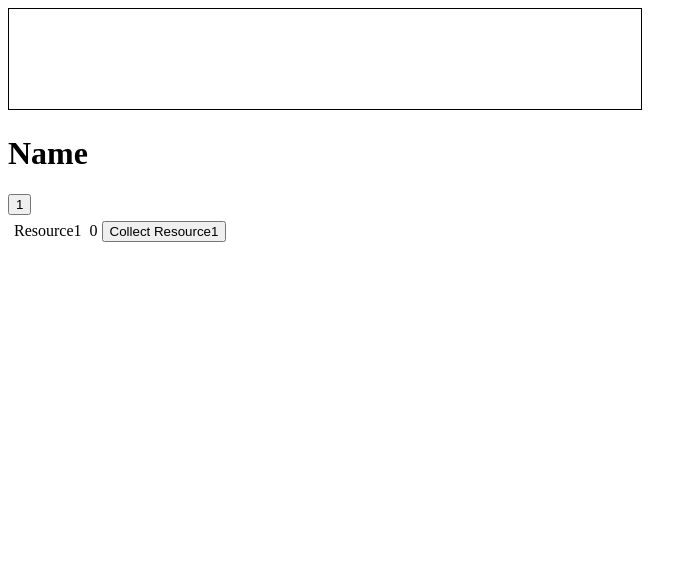
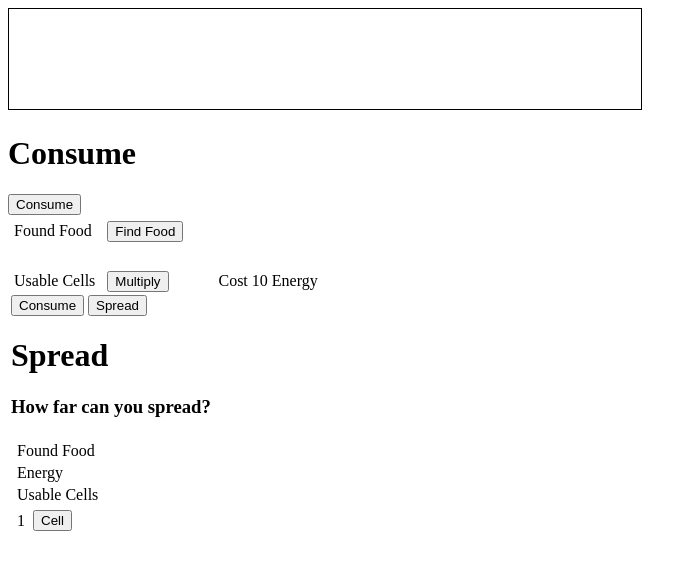
Before and after one commit to WY-OwO/Time_Management_2, a plain HTML site: page index.html in a window 1280 px wide. Shown: the whole page, without its empty margins (0-697 px from the left). Drawn offline with Linux system fonts and the light colour scheme.

Commit message:
change game idea

```diff
--- a/index.html
+++ b/index.html
@@ -1,5 +1,5 @@
 <!DOCTYPEhtml><head>
-    <title> Game Name</title>
+<title> Fun-gi</title>
 
 
 <script src="jquery-1.11.2.min.js"></script>
@@ -20,7 +20,7 @@
 border: 1px solid black;
 height: 100px;
 width: 50%;
-      margins:auto;
+margin:auto;
 display: inline-block;
 }
 </style>
@@ -32,18 +32,42 @@
 <div class="stage" id="stage1" style="z-index: 1">
 
 
-    <h1> <span id=era>Name</span></h1>
+<div class="panel" id="panel1">
+    <h1> <span id=era>Consume</span></h1>
+    <button onclick=game.swichPanels("panel1") id="showPanel1"> Consume</button>
+    <button onclick=game.swichPanels("panel2") id="showPanel2"> Spread</button>
+    <table>
+        <tr>
+            <td>
+                <table>
+                    <tr>
+                        <td> Found Food</td>
+                        <td> </td>
+                        <td class="resource1Number"></td>
+                        <td>
+                            <button onclick=game.gainResource1()> Find Food</button>
+                        </td>
+                    </tr>
 
-      <button onclick=game.swichPanels("panel1") id="showPanel1"> 1</button>
-      <button onclick=game.swichPanels("panel2") id="showPanel2"> 2</button>
-      <button onclick=game.swichPanels("panel3") id="showPanel3"> 3</button>
+                    <tr id="resource2Row">
+                        <td> Energy</td>
+                        <td></td>
+                        <td class="resource2Number"></td>
+                        <td>
+                            <button onclick=game.gainResource2()> Consume Food</button>
+                        </td>
+                        <td>Cost 5 Food</td>
+                    </tr>
 
-      <div class="panel" id="panel1">
-        <table>
-        <tr> <td>
-        <table>
-        <tr><td> Resource1</td> <td> </td> <td class="resource1Number"></td><td><button onclick=game.gainResource1()> Collect Resource1 </button></td></tr>
-        <tr id="resource2Row"><td> Resource2</td> <td></td> <td class="resource2Number"></td><td><button onclick=game.gainResource2()> Spawn Collector</button></td><td>Cost 5 Resource1</td></tr>
+                    <tr id="resource3Row">
+                        <td> Usable Cells</td>
+                        <td></td>
+                        <td class="resource3Number"></td>
+                        <td>
+                            <button onclick=game.gainResource3()> Multiply</button>
+                        </td>
+                        <td>Cost 10 Energy</td>
+                    </tr>
     </table>
 
 
@@ -53,21 +77,43 @@
 
 <!-- delete the following 2 panels if you structuring with sequential stages -->
 <div class="panel"  id="panel2">
-      <h1> Panel 2</h1>
+    <button onclick=game.swichPanels("panel1") id="showPanel1"> Consume</button>
+    <button onclick=game.swichPanels("panel2") id="showPanel2"> Spread</button>
+    <h1> Spread</h1>
+    <h3>How far can you spread? </h3>
+    <table>
+        <tr>
+            <td>
+                <table>
+                    <tr>
+                        <td> Found Food</td>
+                        <td> </td>
+                        <td class="resource1Number"></td>
+                    </tr>
+                    <tr>
+                        <td> Energy</td>
+                        <td> </td>
+                        <td class="resource2Number"></td>
+                    </tr>
+
+                    <tr>
+                        <td> Usable Cells</td>
+                        <td> </td>
+                        <td class="resource3Number"></td>
+                    </tr>
+    </table>
+    <table>
+        <tr>
+            <td>1</td>
+            <td> </td>
+            <td><button class="expand" onclick="game.expand(1, 1)">Cell</button></td>
+        </tr>
+    </table>
+
 
 </div>
 
-      <div class="panel"  id="panel3"> <h1> Panel 3</div>
-      </div>
 
-    <!-- delete the following 2 stages if you are only doing panels -->
-    <div class="stage" id="stage2" style="z-index: 1"> <h1>Stage 2</h1><h2>Subtitle</h2></div>
-    <div class="panel"  id="panel2-1">
-    </div>
-
-    <div class="stage" id="stage3" style="z-index: 1"> <h1>Stage 3</h1><h2>Subtitle</h2>
-    <div class="panel"  id="panel3-1">
-    </div>
 
 
 </body>
```
Lines whose indentation alone changed are shown as unchanged.
